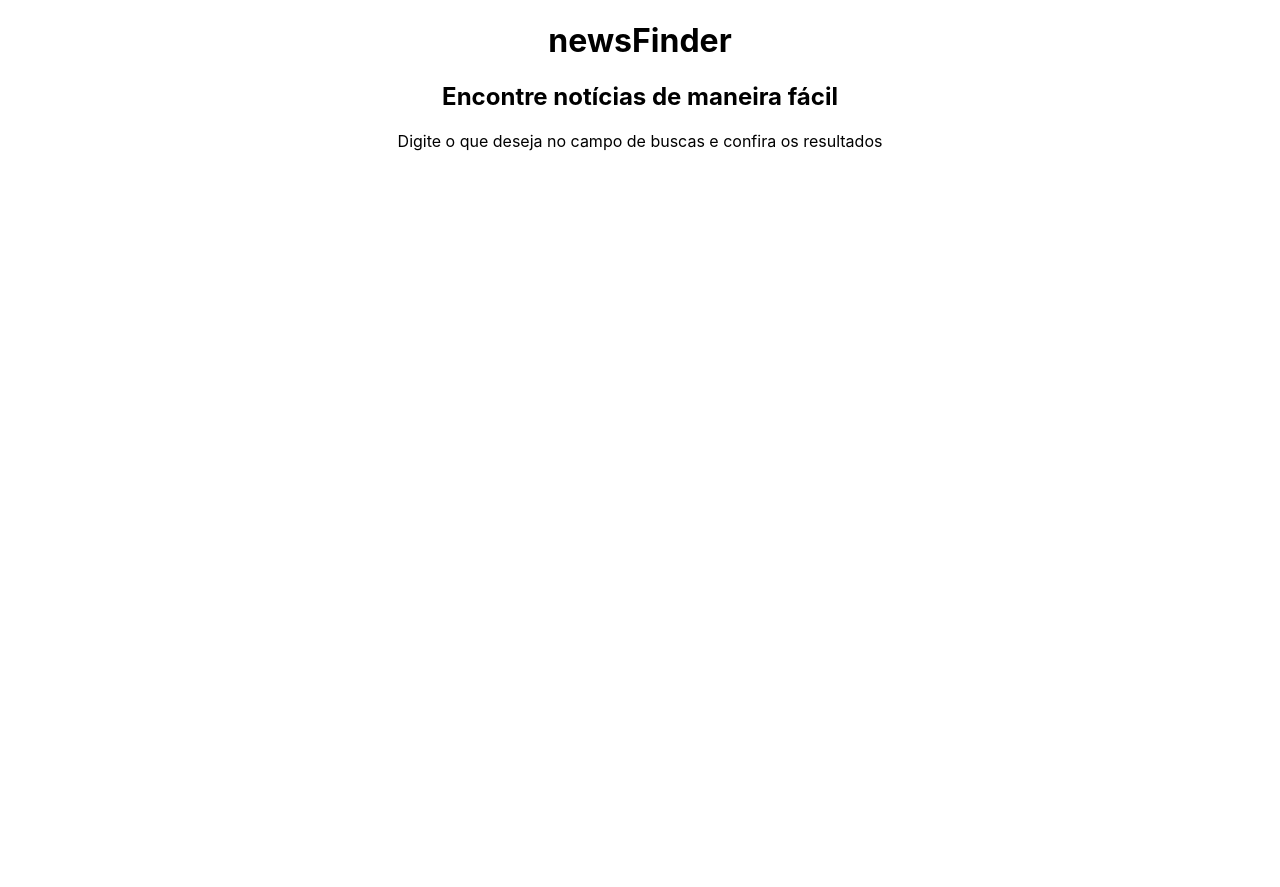
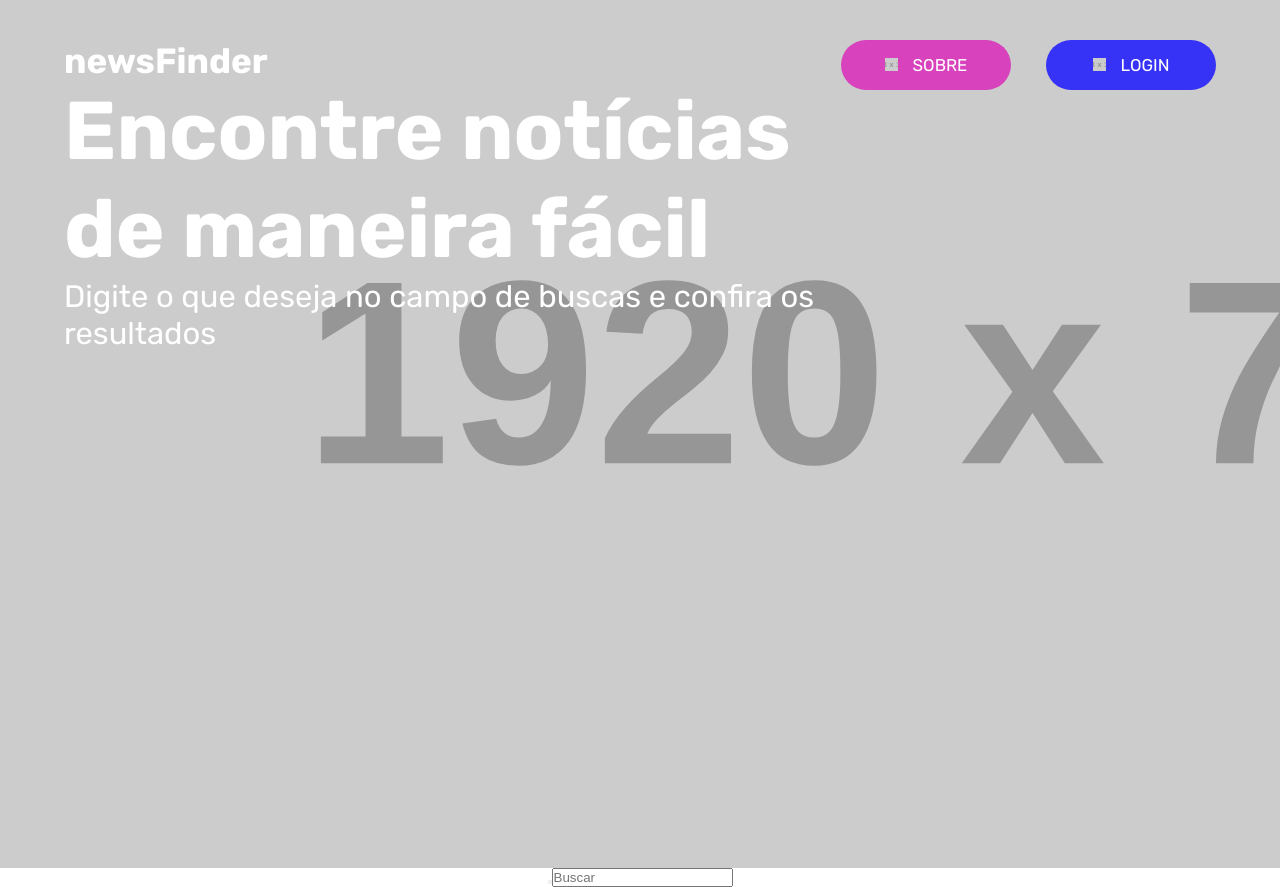
Before and after one commit to andre-rosatto/newtab-newsfinder, a React (Create React App) app: page / in a window 1280 px wide. Before the commit the page ends 800 px from the top, so only its background shows below. Built offline with nearby package versions, Linux system fonts and the light colour scheme.

Commit message:
html e css iniciais

```diff
--- a/src/components/Home.jsx
+++ b/src/components/Home.jsx
@@ -1,11 +1,29 @@
+import '../css/Home.css';
+
 export default function Home() {
 	return (
 		<div className="Home">
 			<header>
-				<h1>newsFinder</h1>
-				<h2>Encontre notícias de maneira fácil</h2>
-				<p>Digite o que deseja no campo de buscas e confira os resultados</p>
+				<div>
+					<h1>newsFinder</h1>
+					<h2>Encontre notícias de maneira fácil</h2>
+					<p>Digite o que deseja no campo de buscas e confira os resultados</p>
+				</div>
+				<nav>
+					<ul>
+						<li>
+							<a className="about" href="">SOBRE</a>
+						</li>
+						<li>
+							<a className="login" href="">LOGIN</a>
+						</li>
+					</ul>
+				</nav>
 			</header>
+			<form>
+				<button></button>
+				<input type="text" placeholder="Buscar" />
+			</form>
 		</div>
 	);
 }
--- /dev/null
+++ b/src/css/Home.css
@@ -0,0 +1,64 @@
+* {
+	margin: 0;
+	padding: 0;
+}
+
+.Home header {
+	background-image: url('https://placehold.co/1920x788');
+	display: flex;
+	padding: 40px 64px;
+	height: 788px;
+	text-align: left;
+	color: white;
+	font-family: Rubik, Arial, Helvetica, sans-serif;
+}
+
+.Home header h1 {
+	font-size: 35px;
+}
+
+.Home header h2 {
+	font-size: 82px;
+}
+
+.Home header p {
+	font-size: 31px;
+}
+
+.Home header nav ul {
+	display: flex;
+	gap: 35px;
+}
+
+.Home header nav li {
+	list-style: none;
+}
+
+.Home header nav li a {
+	display: inline-block;
+	text-decoration: none;
+	font-size: 17px;
+	color: white;
+	border-radius: 50px;
+	width: 170px;
+	padding: 15px 0;
+	text-align: center;
+}
+
+.Home header nav li a.about {
+	background-color: #D842BD;
+}
+
+.Home header nav li a.about::before {
+	content: url('https://placehold.co/13x13');
+	margin-right: 15px;
+}
+
+.Home header nav li a.login {
+	background-color: #3633F7;
+}
+
+.Home header nav li a.login::before {
+	content: url('https://placehold.co/13x13');
+	margin-right: 15px;
+}
--- a/src/index.css
+++ b/src/index.css
@@ -1,13 +1,9 @@
-body {
-  margin: 0;
-  font-family: -apple-system, BlinkMacSystemFont, 'Segoe UI', 'Roboto', 'Oxygen',
-    'Ubuntu', 'Cantarell', 'Fira Sans', 'Droid Sans', 'Helvetica Neue',
-    sans-serif;
-  -webkit-font-smoothing: antialiased;
-  -moz-osx-font-smoothing: grayscale;
+@font-face {
+	font-family: Rubik;
+	src: url('./assets/rubik.ttf');
 }
 
-code {
-  font-family: source-code-pro, Menlo, Monaco, Consolas, 'Courier New',
-    monospace;
+body {
+	margin: 0;
+	padding: 0;
 }
```
Also changed, not shown: src/assets/rubik.ttf (added).
